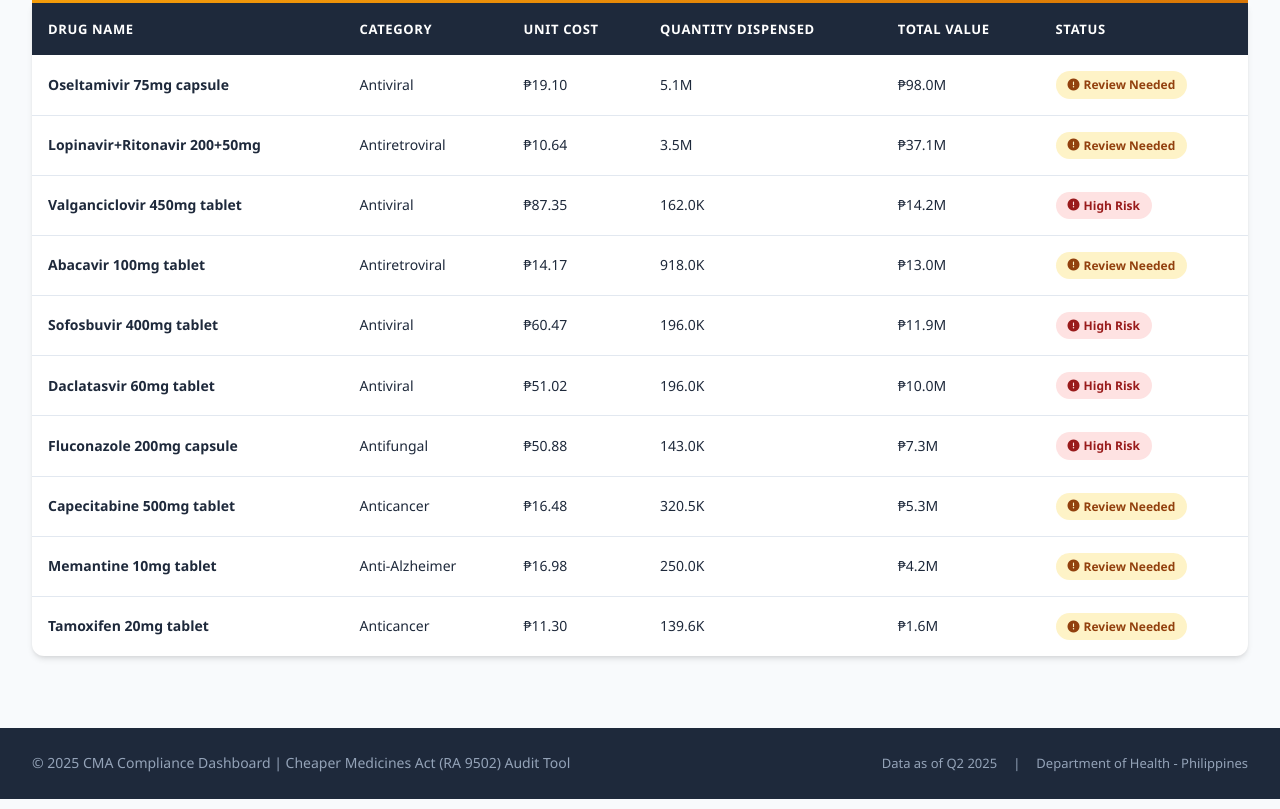
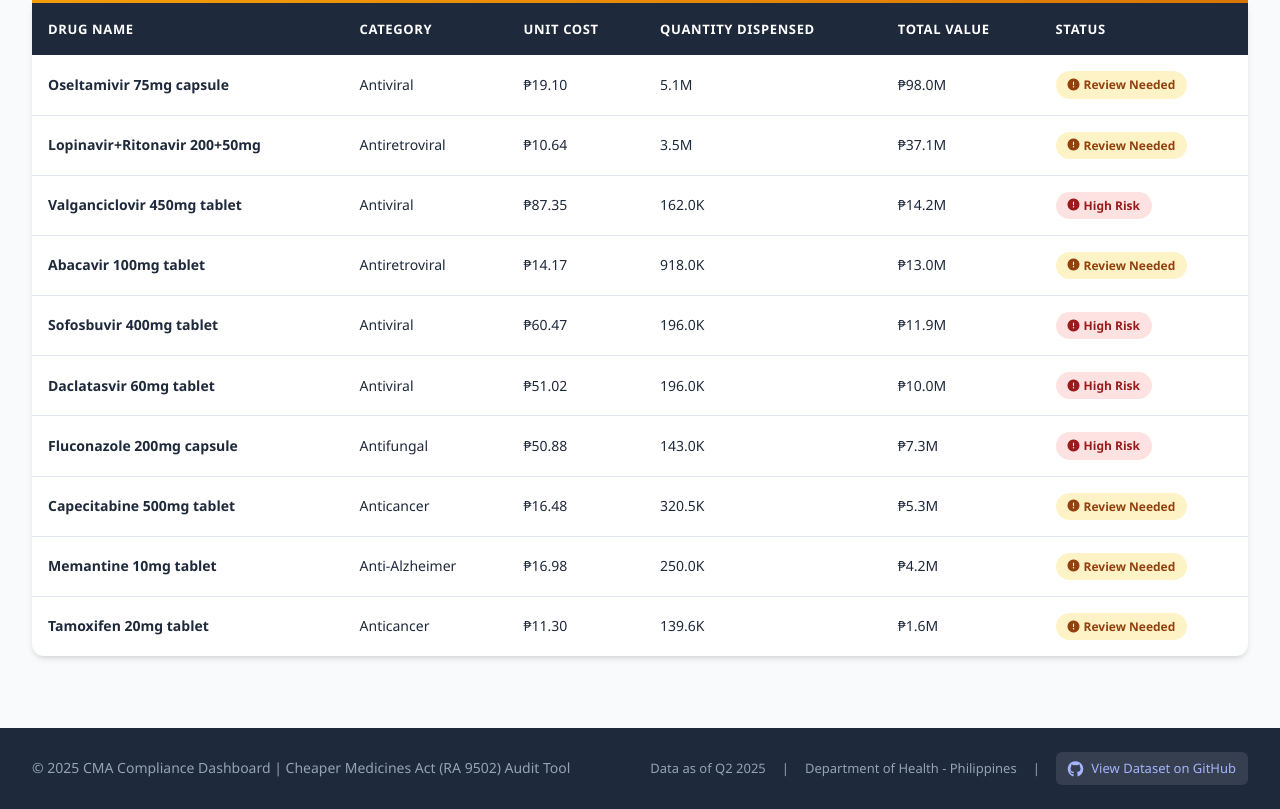
Before and after one commit to leonard538/BrandedVsGeneric_Drug_Prescription_Analysis, a plain HTML site: page index.html in a window 1280 px wide. Shown: the part 1478-2287 px from the top of the page. Drawn offline with nearby package versions, Linux system fonts and the light colour scheme.

Commit message:
removed dashboard folder

```diff
--- a/dashboard/css/styles.css
+++ b/css/styles.css
@@ -776,8 +776,31 @@ body {
 
 .footer-right {
     display: flex;
+    align-items: center;
     gap: 1rem;
     font-size: 0.8125rem;
+}
+
+.footer-right .github-link {
+    display: inline-flex;
+    align-items: center;
+    gap: 0.5rem;
+    color: #a5b4fc;
+    text-decoration: none;
+    padding: 0.375rem 0.75rem;
+    background: rgba(255, 255, 255, 0.1);
+    border-radius: var(--radius-sm);
+    transition: all 0.2s ease;
+}
+
+.footer-right .github-link:hover {
+    color: white;
+    background: rgba(255, 255, 255, 0.2);
+    transform: translateY(-1px);
+}
+
+.footer-right .github-link i {
+    font-size: 1rem;
 }
 
 /* Modal */
--- a/dashboard/index.html
+++ b/index.html
@@ -462,6 +462,10 @@
                 <span>Data as of Q2 2025</span>
                 <span>|</span>
                 <span>Department of Health - Philippines</span>
+                <span>|</span>
+                <a href="https://github.com/leonard538/BrandedVsGeneric_Drug_Prescription_Analysis" target="_blank" class="github-link">
+                    <i class="fab fa-github"></i> View Dataset on GitHub
+                </a>
             </div>
         </div>
     </footer>
```
Also changed, not shown: data/drugData.js (renamed from dashboard/data/drugData.js), js/app.js (renamed from dashboard/js/app.js), js/charts.js (renamed from dashboard/js/charts.js).
